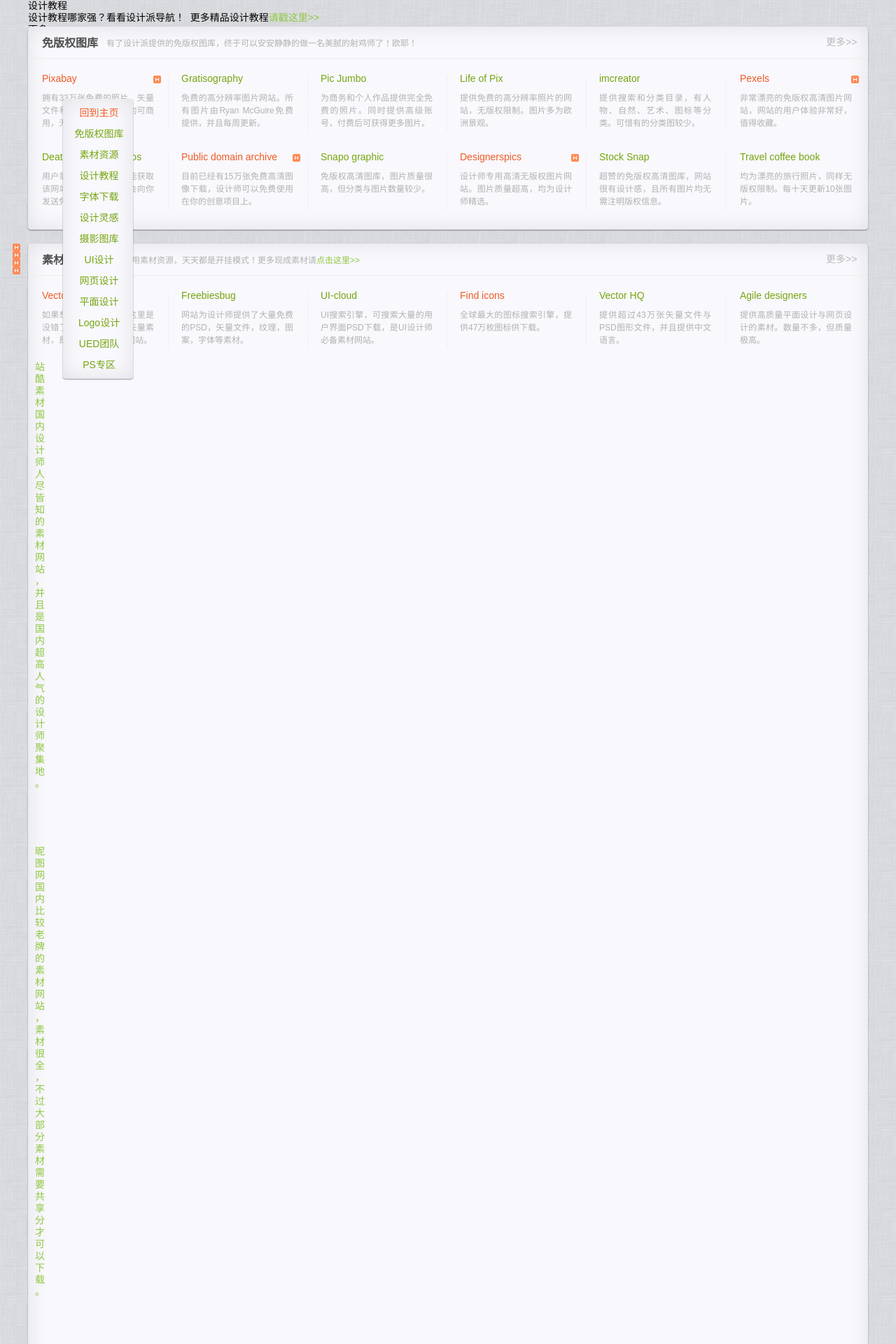
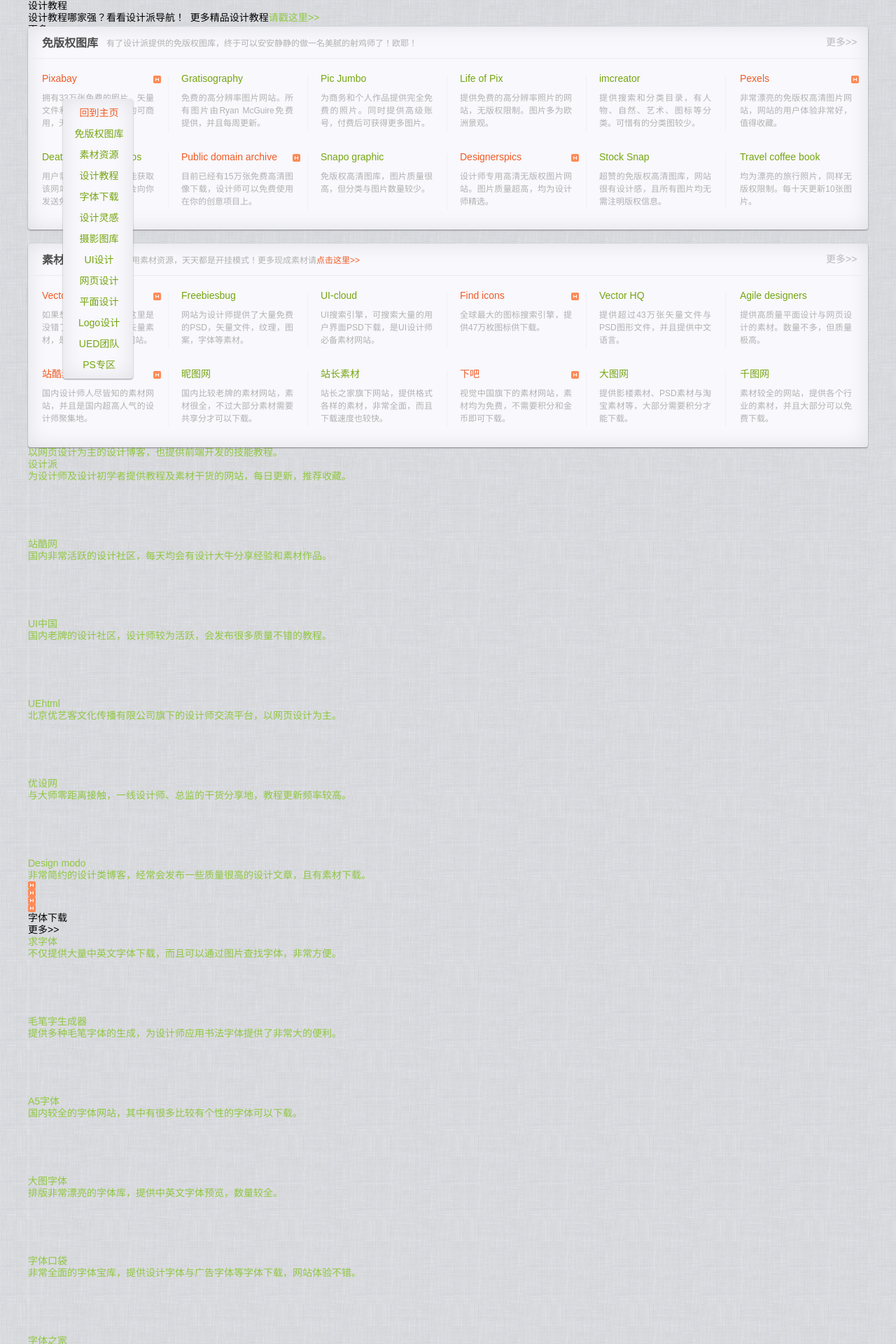
Before and after one commit to zhiyingfang/zhiyingfang.github.io, a Jekyll site: the page built from pages/8_123.md, in a window 1280 px wide. Shown: the top 1920 px of the page at 70% size. Built offline with Jekyll 4.4.1, drawn with Linux system fonts in a browser that asks for light colours.

Commit message:
Update 8_123.md

```diff
--- a/pages/8_123.md
+++ b/pages/8_123.md
@@ -664,6 +664,12 @@ a.nonblock.nontext,img.block
        </div>
        <div id="hengxian1"><!-- simple frame --></div>
        <div id="kuang4"><!-- 第一行 -->
+        <div id="icohot1"><!-- image -->
+        <img class="block" src="/assets/hao/hot.png" alt="" width="11" height="11" />
+        </div>
+        <div id="icohot4"><!-- image -->
+        <img class="block" src="/assets/hao/hot.png" alt="" width="11" height="11" />
+        </div>
         <a id="fangge1" href="http://www.vectorportal.com/" target="_blank"><!-- content --><h2 id="wangzhi1">Vectorportal</h2><p id="shuoming2">如果想找矢量素材，来这里是没错了。有大量免费的矢量素材，是排名前10的资源网站。</p></a>
         <div id="shuxian1"><!-- image -->
          <img class="block" src="/assets/hao/line.png" alt="" width="1" height="80"/>
@@ -687,46 +693,40 @@ a.nonblock.nontext,img.block
         <a id="fangge6" href="http://www.agiledesigners.com/" target="_blank"><!-- content --><h2 id="wangzhi2">Agile designers</h2><p id="shuoming2">提供高质量平面设计与网页设计的素材。数量不多，但质量极高。</p></a>
        </div>
        <div id="kuang4"><!-- 第二行 -->
-        <a class="nonblock nontext clearfix grpelem" id="u6032-6" href="http://www.zcool.com.cn/gfxs/" target="_blank"><!-- content --><h2 id="u6032-2">站酷素材</h2><p id="u6032-4">国内设计师人尽皆知的素材网站，并且是国内超高人气的设计师聚集地。</p></a>
-        <div class="clip_frame grpelem" id="u6013"><!-- image -->
-         <img class="block" id="u6013_img" src="/assets/hao/line.png" alt="" width="1" height="80"/>
+        <div id="icohot1"><!-- image -->
+        <img class="block" src="/assets/hao/hot.png" alt="" width="11" height="11" />
         </div>
-        <a class="nonblock nontext clearfix grpelem" id="u6043-6" href="http://www.nipic.com/index.html" target="_blank"><!-- content --><h2 id="u6043-2">昵图网</h2><p id="u6043-4">国内比较老牌的素材网站，素材很全，不过大部分素材需要共享分才可以下载。</p></a>
-        <div class="clip_frame grpelem" id="u6039"><!-- image -->
-         <img class="block" id="u6039_img" src="/assets/hao/line.png" alt="" width="1" height="80"/>
+        <div id="icohot4"><!-- image -->
+        <img class="block" src="/assets/hao/hot.png" alt="" width="11" height="11" />
         </div>
-        <a class="nonblock nontext clearfix grpelem" id="u6038-6" href="http://sc.chinaz.com/" target="_blank"><!-- content --><h2 id="u6038-2">站长素材</h2><p id="u6038-4">站长之家旗下网站，提供格式各样的素材，非常全面，而且下载速度也较快。</p></a>
-        <div class="clip_frame grpelem" id="u6011"><!-- image -->
-         <img class="block" id="u6011_img" src="/assets/hao/line.png" alt="" width="1" height="80"/>
+        <a id="fangge1" href="http://www.zcool.com.cn/gfxs/" target="_blank"><!-- content --><h2 id="wangzhi1">站酷素材</h2><p id="shuoming2">国内设计师人尽皆知的素材网站，并且是国内超高人气的设计师聚集地。</p></a>
+        <div id="shuxian1"><!-- image -->
+         <img class="block" src="/assets/hao/line.png" alt="" width="1" height="80"/>
         </div>
-        <a class="nonblock nontext clearfix grpelem" id="u6044-6" href="http://xiaba.shijue.me/stuff/?ref=main_nav" target="_blank"><!-- content --><h2 id="u6044-2">下吧</h2><p id="u6044-4">视觉中国旗下的素材网站，素材均为免费，不需要积分和金币即可下载。</p></a>
-        <div class="clip_frame grpelem" id="u6030"><!-- image -->
-         <img class="block" id="u6030_img" src="/assets/hao/line.png" alt="" width="1" height="80"/>
+        <a id="fangge2" href="http://www.nipic.com/index.html" target="_blank"><!-- content --><h2 id="wangzhi2">昵图网</h2><p id="shuoming2">国内比较老牌的素材网站，素材很全，不过大部分素材需要共享分才可以下载。</p></a>
+        <div id="shuxian2"><!-- image -->
+         <img class="block" src="/assets/hao/line.png" alt="" width="1" height="80"/>
         </div>
-        <a class="nonblock nontext clearfix grpelem" id="u6042-6" href="http://www.daimg.com/" target="_blank"><!-- content --><h2 id="u6042-2">大图网</h2><p id="u6042-4">提供影楼素材、PSD素材与淘宝素材等，大部分需要积分才能下载。</p></a>
-        <div class="clip_frame grpelem" id="u6023"><!-- image -->
-         <img class="block" id="u6023_img" src="/assets/hao/line.png" alt="" width="1" height="80"/>
+        <a id="fangge3" href="http://sc.chinaz.com/" target="_blank"><!-- content --><h2 id="wangzhi2">站长素材</h2><p id="shuoming2">站长之家旗下网站，提供格式各样的素材，非常全面，而且下载速度也较快。</p></a>
+        <div id="shuxian3"><!-- image -->
+         <img class="block" src="/assets/hao/line.png" alt="" width="1" height="80"/>
         </div>
-        <a class="nonblock nontext clearfix grpelem" id="u6017-6" href="http://www.58pic.com/" target="_blank"><!-- content --><h2 id="u6017-2">千图网</h2><p id="u6017-4">素材较全的网站，提供各个行业的素材，并且大部分可以免费下载。</p></a>
+        <a id="fangge4" href="http://xiaba.shijue.me/stuff/?ref=main_nav" target="_blank"><!-- content --><h2 id="wangzhi1">下吧</h2><p id="shuoming2">视觉中国旗下的素材网站，素材均为免费，不需要积分和金币即可下载。</p></a>
+        <div id="shuxian4"><!-- image -->
+         <img class="block" src="/assets/hao/line.png" alt="" width="1" height="80"/>
+        </div>
+        <a id="fangge5" href="http://www.daimg.com/" target="_blank"><!-- content --><h2 id="wangzhi2">大图网</h2><p id="shuoming2">提供影楼素材、PSD素材与淘宝素材等，大部分需要积分才能下载。</p></a>
+        <div id="shuxian5"><!-- image -->
+         <img class="block" src="/assets/hao/line.png" alt="" width="1" height="80"/>
+        </div>
+        <a id="fangge6" href="http://www.58pic.com/" target="_blank"><!-- content --><h2 id="wangzhi2">千图网</h2><p id="shuoming2">素材较全的网站，提供各个行业的素材，并且大部分可以免费下载。</p></a>
        </div>
       </div>
      <div id="shuoming1"><!-- content -->
-         <p>学会利用素材资源，天天都是开挂模式！更多现成素材请<a class="nonblock" href="http://www.shejipai.cn/category/materials-and-download" target="_blank">点击这里&gt;&gt;</a></p>
+         <p>学会利用素材资源，天天都是开挂模式！更多现成素材请<a class="nonblock" href="http://www.shejipai.cn/category/materials-and-download" target="_blank"><font color="#F15A24">点击这里&gt;&gt;</font></a></p>
      </div>
      </div>
-     <a class="anchor_item grpelem" id="jiaocheng"></a>
-     <div class="clip_frame grpelem" id="u7546"><!-- image -->
-      <img class="block" id="u7546_img" src="/assets/hao/hot.png" alt="" width="11" height="11"/>
-     </div>
-     <div class="clip_frame grpelem" id="u7549"><!-- image -->
-      <img class="block" id="u7549_img" src="/assets/hao/hot.png" alt="" width="11" height="11"/>
-     </div>
-     <div class="clip_frame grpelem" id="u7552"><!-- image -->
-      <img class="block" id="u7552_img" src="/assets/hao/hot.png" alt="" width="11" height="11"/>
-     </div>
-     <div class="clip_frame grpelem" id="u7558"><!-- image -->
-      <img class="block" id="u7558_img" src="/assets/hao/hot.png" alt="" width="11" height="11"/>
-     </div>
+     <a id="jiaocheng"></a>
     </div>
     <div class="clearfix colelem" id="pu6105"><!-- group -->
      <div class="clearfix grpelem" id="u6105"><!-- group -->
```
